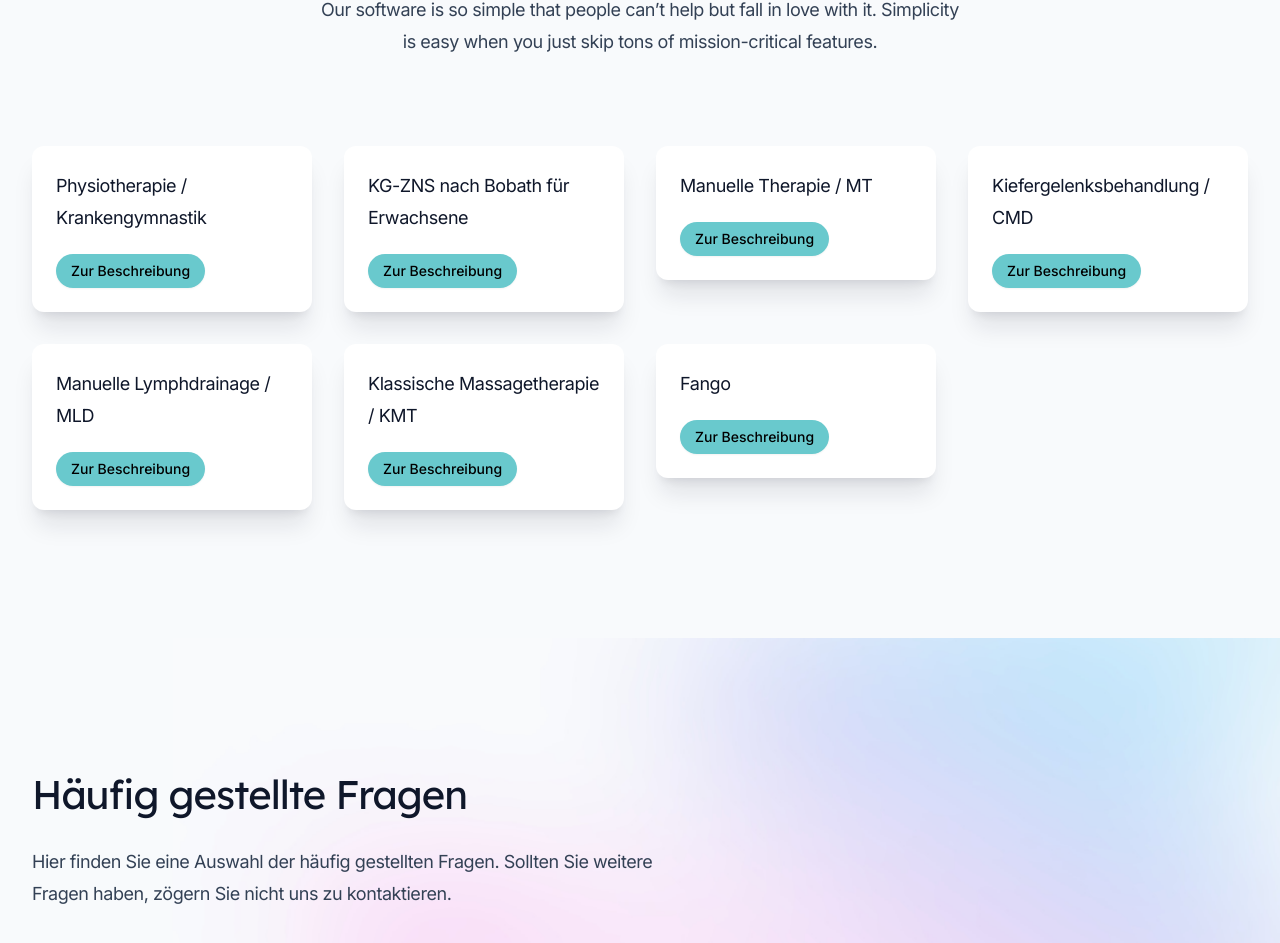
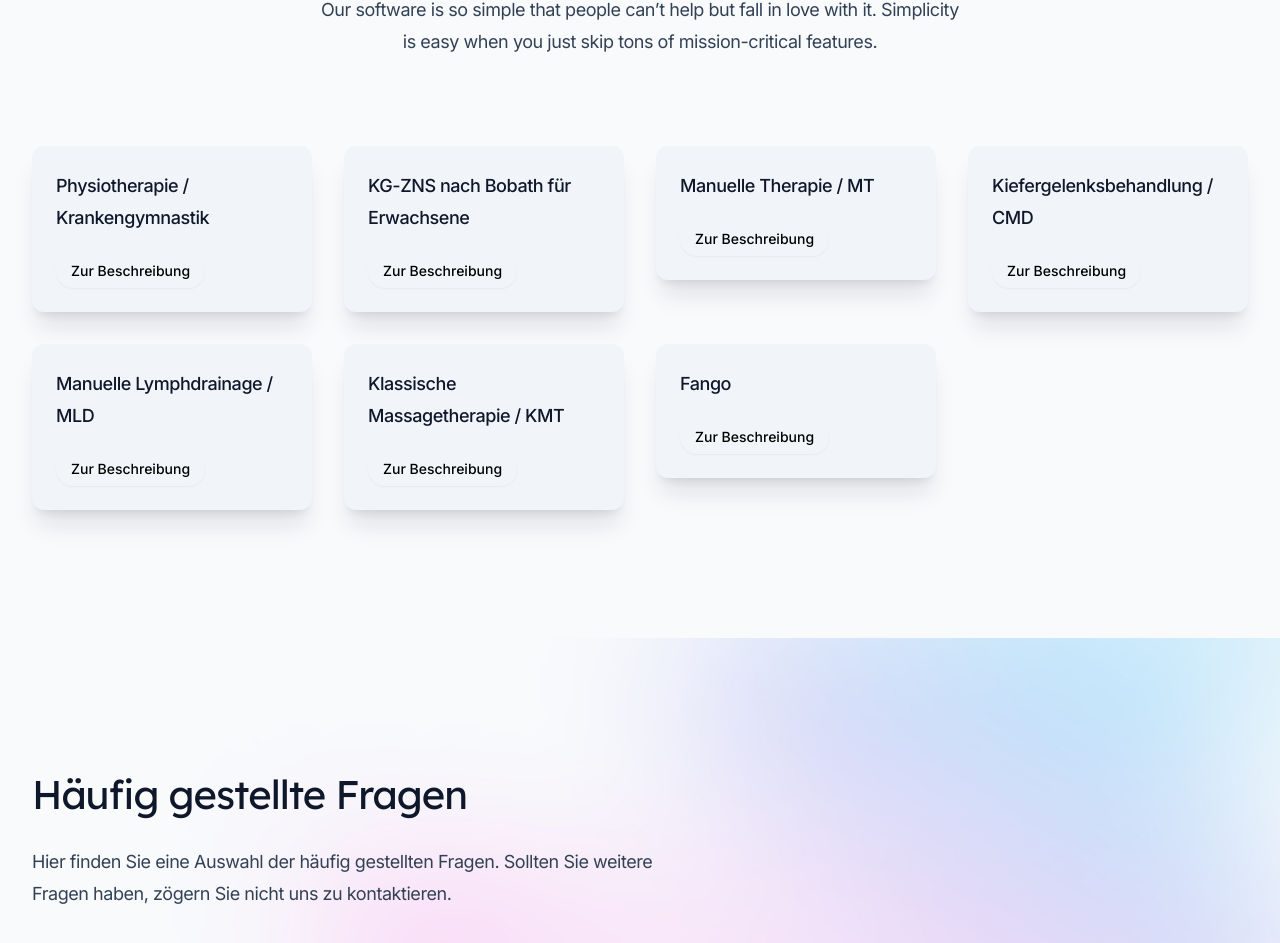
Before and after one commit to n2o/systemische-beratung-freund.de, a Next.js app: page / in a window 1280 px wide. Shown: the part 1352-2295 px from the top of the page. Built offline with nearby package versions, Linux system fonts and the light colour scheme.

Commit message:
Change colors

```diff
--- a/src/components/Leistungen.tsx
+++ b/src/components/Leistungen.tsx
@@ -55,9 +55,11 @@ function Leistung({ leistung }) {
       whileInView={{ opacity: 1 }}
       viewport={{ once: true }}
     >
-      <div className="relative rounded-xl bg-white p-6 shadow-xl shadow-slate-900/10 transition duration-300 ease-in hover:shadow-2xl">
-        <p className="text-lg tracking-tight text-slate-900">{heading}</p>
-        <Button className="text-sm" variant="solid" href={href}>
+      <div className="relative rounded-xl bg-slate-100 p-6 shadow-xl shadow-slate-900/10 transition duration-300 ease-in hover:shadow-2xl">
+        <p className="text-lg font-medium tracking-tight text-slate-900">
+          {heading}
+        </p>
+        <Button className="text-sm" variant="outline" href={href}>
           Zur Beschreibung
         </Button>
       </div>
```
